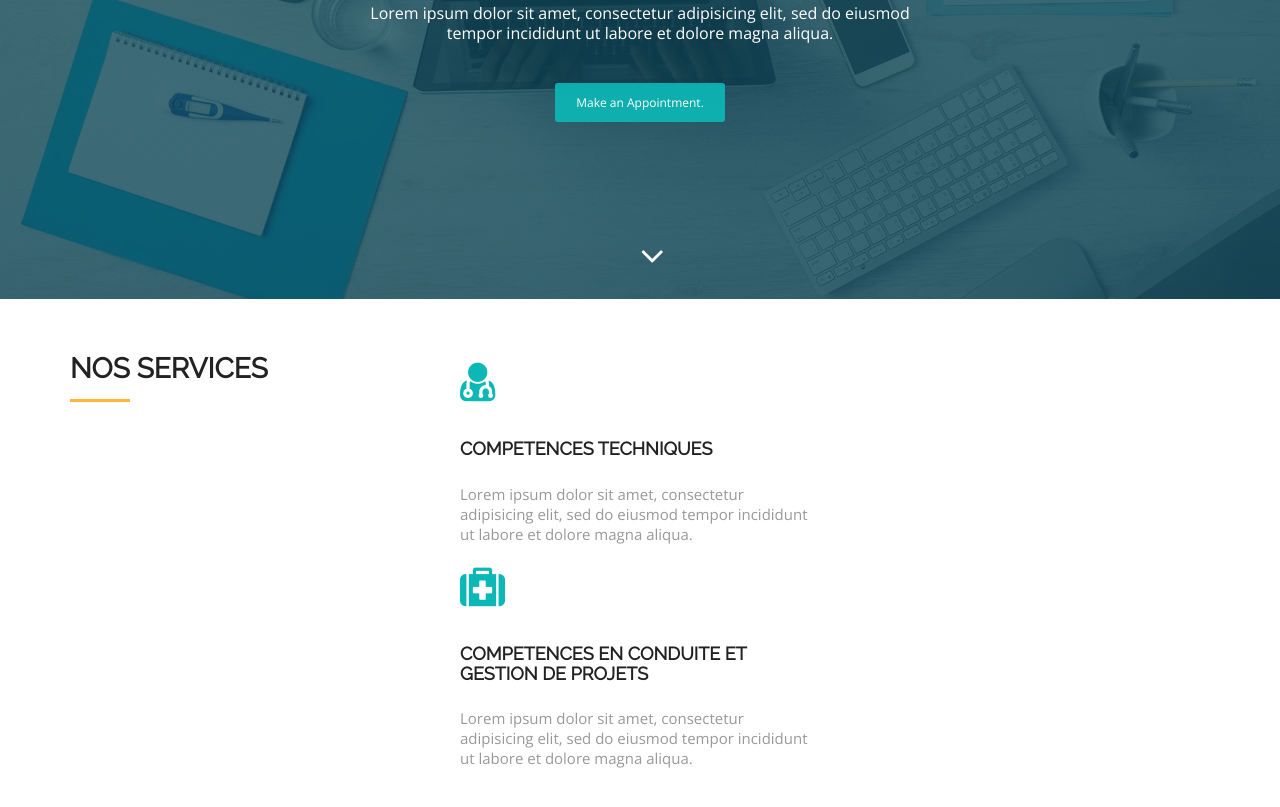
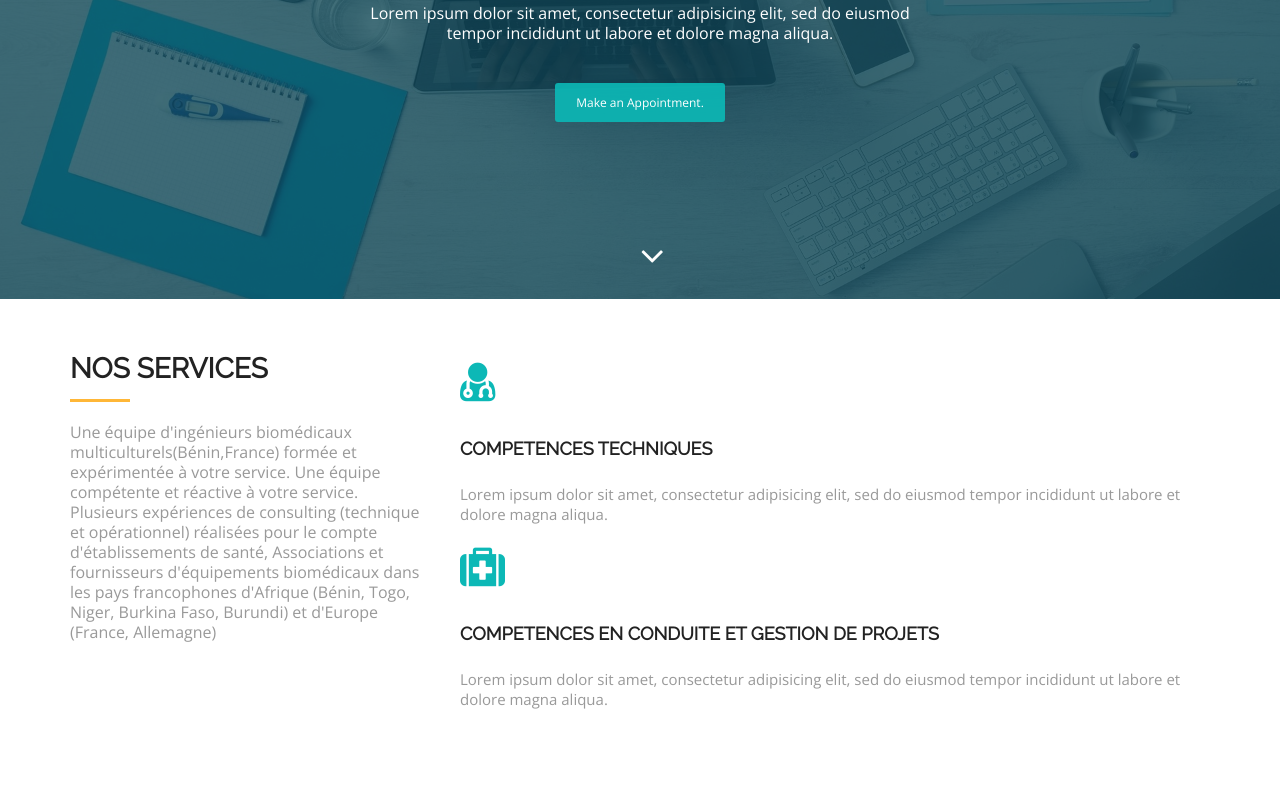
Before and after one commit to Dramani-devfullstack/APIBH-Benin-website, a plain HTML site: page index.html in a window 1280 px wide. Shown: the part 351-1158 px from the top of the page. Drawn offline with nearby package versions, Linux system fonts and the light colour scheme; a web font is replaced by a local one.

Commit message:
Modification de la section  service

```diff
--- a/index.html
+++ b/index.html
@@ -74,7 +74,10 @@
         <div class="col-md-4 col-sm-4">
           <h2 class="ser-title">Nos Services</h2>
           <hr class="botm-line">
-          <p></p>
+          <p>Une équipe d'ingénieurs biomédicaux multiculturels(Bénin,France) formée et expérimentée à votre service.
+            Une équipe compétente et réactive à votre service. <br>
+            Plusieurs expériences de consulting (technique et opérationnel) réalisées pour le compte d'établissements de santé, Associations et fournisseurs d'équipements biomédicaux dans les pays francophones d'Afrique (Bénin, Togo, Niger, Burkina Faso, Burundi) et d'Europe (France, Allemagne)
+          </p>
         </div>
         <!-- <div class="col-md-4 col-sm-4">
           <div class="service-info">
@@ -96,7 +99,7 @@
             </div>
           </div>
         </div> -->
-        <div class="col-md-4 col-sm-4">
+        <div class="col-md-8 col-sm-8">
           <div class="service-info">
             <div class="icon">
               <i class="fa fa-user-md"></i>
```
